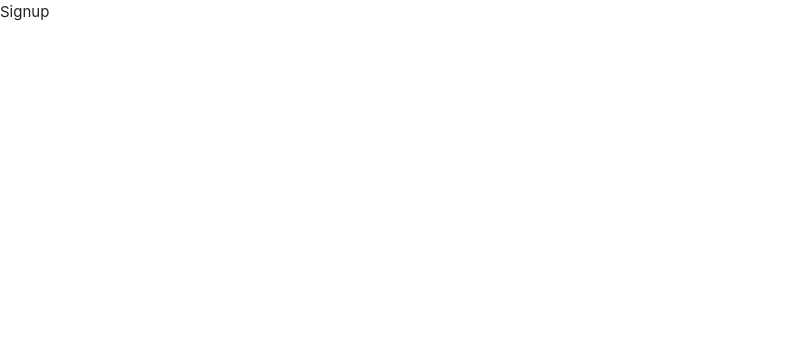
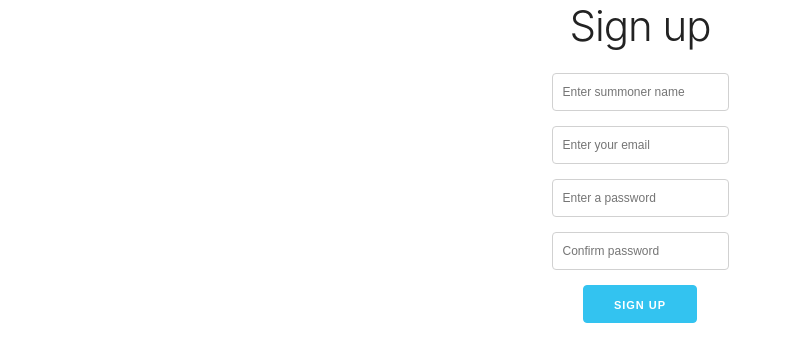
Before and after one commit to divakaivan/icc-judgement-ui, a React (Create React App) app: page /signup in a window 1280 px wide. Shown: the top 362 px of the page, without its empty margins (0-791 px from the left). Built offline with nearby package versions, Linux system fonts and the light colour scheme.

Commit message:
Signup component v1

```diff
--- a/src/components/auth/Signup.js
+++ b/src/components/auth/Signup.js
@@ -1,9 +1,66 @@
 import React, {useState} from "react";
+import {Mutation} from "react-apollo";
+import {signupUser} from "../../queries/queries";
+import LoadingSpinner from "../shared/LoadingSpinner";
+import Error from "../shared/Error";
+
+const initalState = {
+    summonerName: '',
+    email: '',
+    password: '',
+    passwordConfirmation: ''
+};
 
 const Signup = () => {
+    const [userInput, setUserInput] = useState(
+        {
+            summonerName: '',
+            email: '',
+            password: '',
+            passwordConfirmation: ''
+        }
+    );
 
+    const [error, setError] = useState(undefined);
+
+    const handleChange = event => {
+        const {name, value} = event.target;
+        setUserInput(prevState => ({ ...prevState, [name]: value }));
+    };
+
+    const handleSubmit = (event, signupUser) => {
+        event.preventDefault();
+        signupUser().then(data => {
+            console.log(data);
+            clearState()
+        }).catch(error=>setError(error))
+    };
+
+    const clearState = () => {
+        setUserInput({...initalState})
+    };
+
+    const {summonerName, email, password, passwordConfirmation} = userInput;
+    const validForm = !summonerName || !email || !password || password !== passwordConfirmation
     return (
-        <div>Signup</div>
+        <div className="App">
+            <h2 className="App">Sign up</h2>
+            <Mutation mutation={signupUser} variables={{summonerName, email, password}}>
+                {(signupUser, {data, loading})=>{
+                    if (loading) return <LoadingSpinner/>;
+                    return (
+                            <form className="form" onSubmit={event => handleSubmit(event, signupUser)}>
+                                <input type="text" value={summonerName} onChange={handleChange} name="summonerName" placeholder="Enter summoner name"/>
+                                <input type="email" value={email} onChange={handleChange} name="email" placeholder="Enter your email"/>
+                                <input type="password" value={password} onChange={handleChange} name="password" placeholder="Enter a password"/>
+                                <input type="password" value={passwordConfirmation} onChange={handleChange} name="passwordConfirmation" placeholder="Confirm password"/>
+                                <button disabled={loading || validForm} type="submit" className="button-primary">Sign up</button>
+                                {error && <Error error={error}/>}
+                            </form>
+                    )
+                }}
+            </Mutation>
+        </div>
     )
 };
 
```
